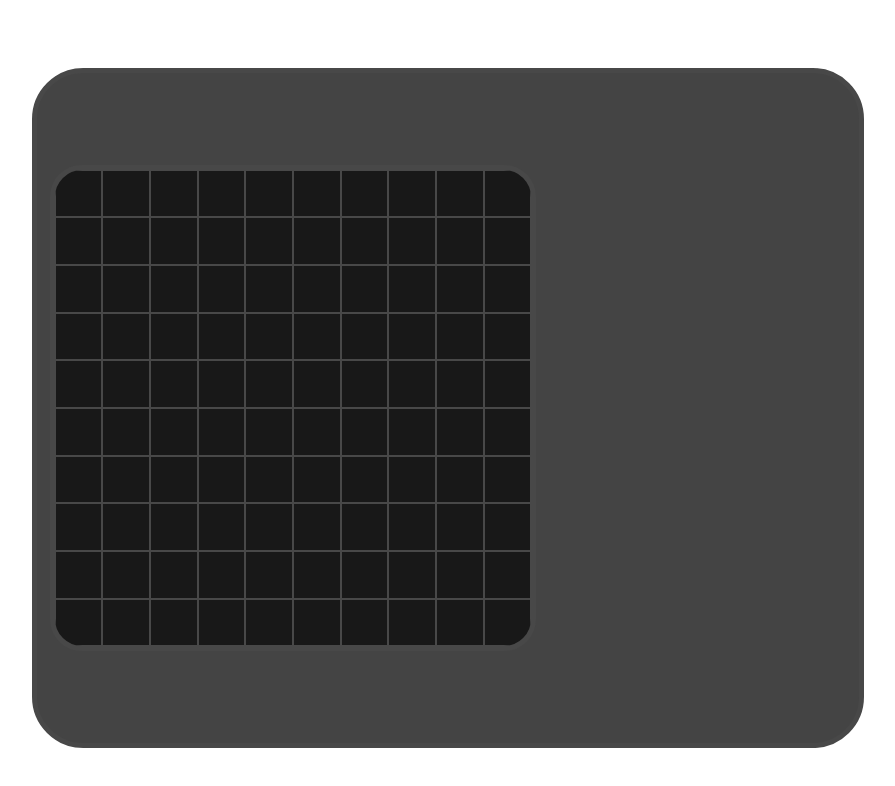
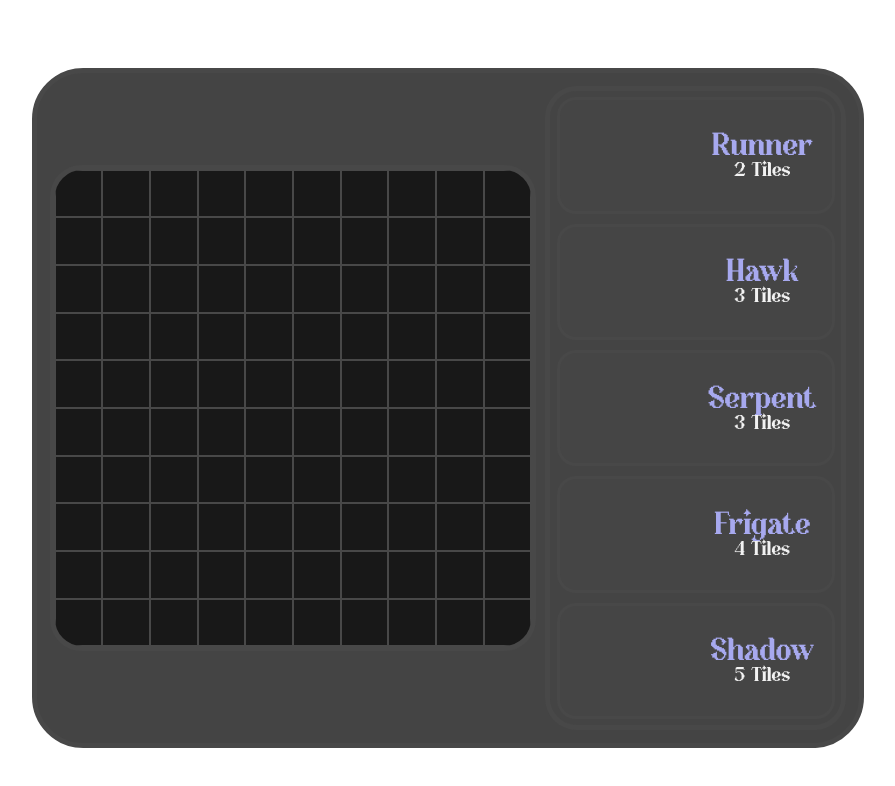
Before and after one commit to FarouqII/battleship, a website built with webpack: page src/template.html in a window 1280 px wide. Shown: the whole page, without its empty margins (200-1095 px from the left). Built offline with nearby package versions, Linux system fonts and the light colour scheme; files whose address does not match are found by name.

Commit message:
Add ship options section to setup

```diff
--- a/src/css/main.css
+++ b/src/css/main.css
@@ -156,6 +156,7 @@ body {
 #setup {
     display: flex;
     align-items: center;
+    justify-content: space-between;
     width: 65vw;
     height: 85vh;
 
@@ -184,6 +185,54 @@ body {
         border: 1px solid var(--border);
     }
 
+    #setup-ships {
+        display: flex;
+        flex-direction: column;
+        align-items: center;
+        width: 23.5vw;
+        height: 100%;
+        border: 5px solid var(--border);
+        border-radius: 2.5vw;
+        padding: 0.5vw;
+        gap: 10px;
+    }
+
+    .setup-option {
+        display: flex;
+        justify-content: space-evenly;
+        align-items: center;
+        width: 100%;
+        height: 20%;
+        border: 3px solid var(--border);
+        border-radius: 1.5vw;
+        background-color: oklch(40.167% 0.00005 271.152 / 0.196);
+        padding: 0.25vw;
+    }
+
+    .option-image {}
+
+    .option-name {
+        font-size: 1.25rem;
+        flex-direction: column;
+    }
+
+        .option-name > h3 {
+            font-size: 2rem;
+            font-weight: normal;
+            color: var(--secondary);
+        }
+
+        .option-name > h3, .option-name > p { margin: 0; }
+
+    .option-image, .option-name {
+        display: flex;
+        justify-content: center;
+        align-items: center;
+        text-align: center;
+        width: 100%;
+        height: 100%;
+    }
+
 #end {
     display: none;
 }
--- a/src/template.html
+++ b/src/template.html
@@ -22,7 +22,43 @@
     <div id="setup">
         <div id="setup-board"></div>
 
-        <div id="setup-ships"></div>
+        <div id="setup-ships">
+            <a class="setup-option" id="runner">
+                <div class="option-image"></div>
+                <div class="option-name">
+                    <h3>Runner</h3>
+                    <p>2 Tiles</p>
+                </div>
+            </a>
+            <a class="setup-option" id="hawk">
+                <div class="option-image"></div>
+                <div class="option-name">
+                    <h3>Hawk</h3>
+                    <p>3 Tiles</p>
+                </div>
+            </a>
+            <a class="setup-option" id="serpent">
+                <div class="option-image"></div>
+                <div class="option-name">
+                    <h3>Serpent</h3>
+                    <p>3 Tiles</p>
+                </div>
+            </a>
+            <a class="setup-option" id="frigate">
+                <div class="option-image"></div>
+                <div class="option-name">
+                    <h3>Frigate</h3>
+                    <p>4 Tiles</p>
+                </div>
+            </a>
+            <a class="setup-option" id="shadow">
+                <div class="option-image"></div>
+                <div class="option-name">
+                    <h3>Shadow</h3>
+                    <p>5 Tiles</p>
+                </div>
+            </a>
+        </div>
     </div>
 
     <div id="end"></div>
```
